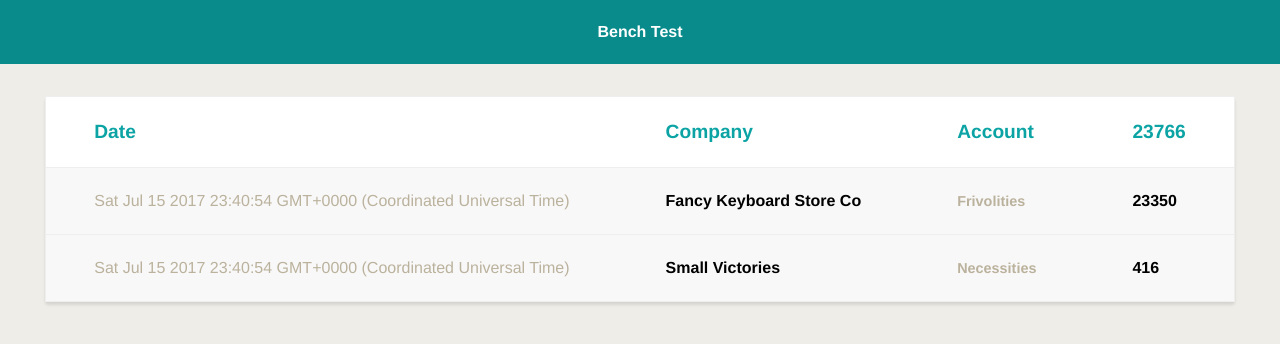
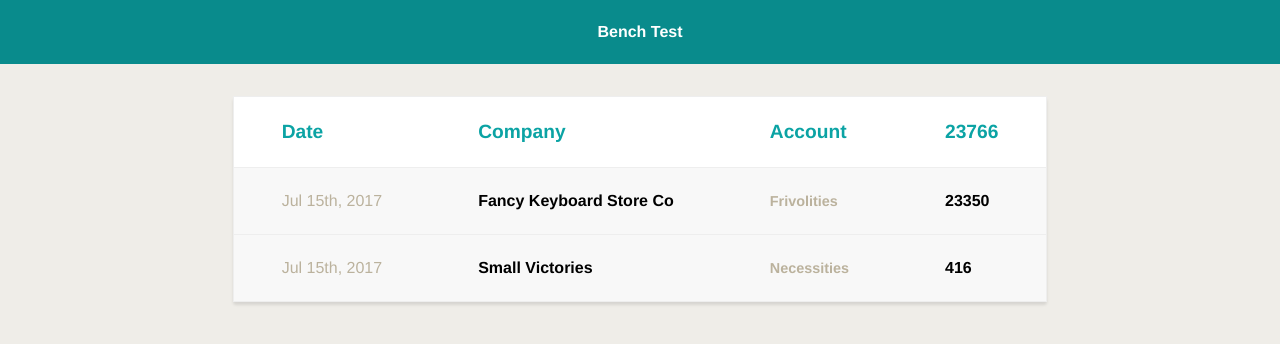
Before and after one commit to clarabstract/BenchTest, a React app: page / in a window 1280 px wide. Shown: the top 344 px of the page. Built offline with nearby package versions, Linux system fonts and the light colour scheme; the HTML template or start-up script is replaced by a standard one.

Commit message:
add DateDisplay component to render dates consitently using preset date formats

```diff
--- /dev/null
+++ b/src/components/DateDisplay.jsx
@@ -0,0 +1,23 @@
+import {createElement} from 'react';
+import PropTypes from 'prop-types';
+import moment from 'moment';
+
+const FORMATS = {
+  short: 'MMM Do, Y',
+};
+
+export default function DateDisplay ({date, format}) {
+  return <time dateTime={date.toISOString()} title={date.toString()}>
+    {moment(date).format(FORMATS[format])}
+  </time>;
+
+}
+
+DateDisplay.defaultProps = {
+  format: 'short',
+};
+
+DateDisplay.propTypes = {
+  date: PropTypes.instanceOf(Date),
+  format: PropTypes.oneOf(Object.keys(FORMATS)),
+};
--- a/src/components/Main.jsx
+++ b/src/components/Main.jsx
@@ -1,6 +1,9 @@
 import {createElement} from 'react';
+
 import TransactionList from 'components/TransactionList';
+
 import css from './Main.less';
+
 export default function Main () {
   return <div>
     <header className={css.Header}>
--- a/src/components/TransactionList.jsx
+++ b/src/components/TransactionList.jsx
@@ -1,6 +1,9 @@
 import {createElement} from 'react';
 import PropTypes from 'prop-types';
+
 import css from './TransactionList.less';
+
+import DateDisplay from 'components/DateDisplay';
 
 function transactionsTotal(transactions) {
   return transactions.reduce((sum, transaction) => sum + transaction.amount, 0);
@@ -18,7 +21,7 @@ export default function TransactionList ({transactions=[]}) {
     </thead>
     <tbody>
       {transactions.map((transaction, idx) => <tr key={idx}>
-        <td className={css.Date}>{transaction.date.toString()}</td>
+        <td className={css.Date}><DateDisplay date={transaction.date} /></td>
         <td className={css.Company}>{transaction.companyName}</td>
         <td className={css.Account}>{transaction.ledgerName}</td>
         <td className={css.Amount}>{transaction.amount}</td>
```
